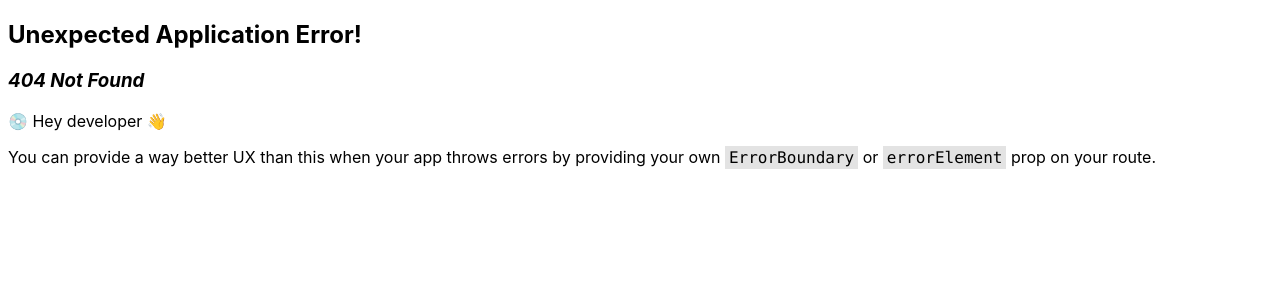
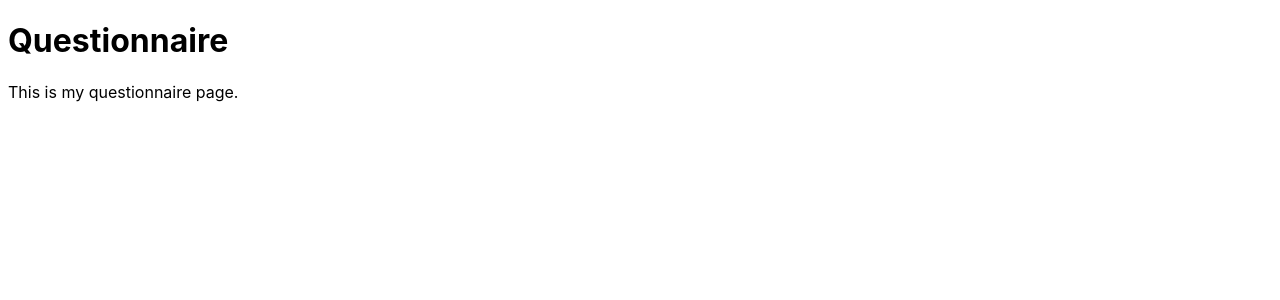
Before and after one commit to marriiaa-j/KineticKrew, a React (Create React App) app: page /questionnaire in a window 1280 px wide. Before the commit this address had no page. Shown: the top 300 px of the page. Built offline with nearby package versions, Linux system fonts and the light colour scheme.

Commit message:
added questionnaire link

```diff
--- a/src/App.js
+++ b/src/App.js
@@ -1,6 +1,7 @@
 import logo from './logo.svg';
 import './App.css';
-import { Link} from 'react-router-dom'
+import { Link } from 'react-router-dom';
+
 
 function App() {
   return (
@@ -18,10 +19,12 @@ function App() {
         >
           Learn React
         </a>
-
+        <br />
         <Link to={'/contact'}>Contact PAGE Link</Link>
-        <Link to="/signin">Go to Sign In</Link>
-
+        <br />
+        <Link to="/SignIn">Go to Sign In</Link>
+        <br />
+        <Link to={'/Questionnaire'}>Questionnaire</Link>
 
       </header>
     </div>
--- /dev/null
+++ b/src/Questionnaire.js
@@ -0,0 +1,10 @@
+function Questionnaire() {
+  return (
+    <div>
+      <h1>Questionnaire</h1>
+      <p>This is my questionnaire page.</p>
+    </div>
+  );
+}
+
+export default Questionnaire;
```
Also changed, not shown: src/index.js (+15 -11 lines), src/Contact.js (line endings or trailing spaces).
